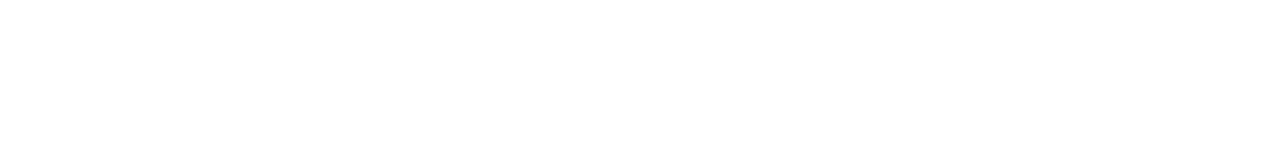
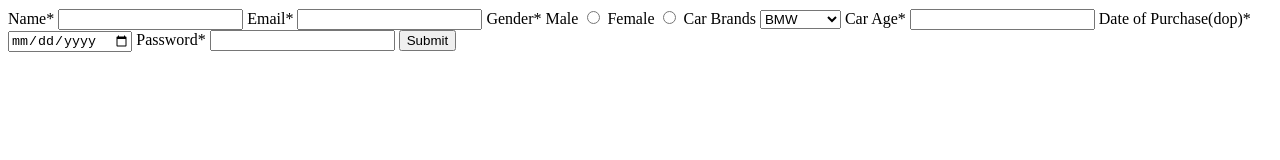
Before and after one commit to acciojob/car-insurance-form-TusharRB, a website: page main.html in a window 1280 px wide. Drawn offline with Linux system fonts and the light colour scheme.

Commit message:
created a submission

```diff
--- a/main.html
+++ b/main.html
@@ -11,6 +11,40 @@
     <script type="text/javascript" src="./script.js">
 </script>
 
+<form method="POST">
+  <label for="name">Name*</label>
+  <input type="text" id="name" name="name" required>
+
+  <label for="email">Email*</label>
+  <input type="email" id="email" name="email" required>
+
+  <label>Gender*</label>
+  <label for="male">Male</label>
+  <input type="radio" id="male" name="gender" required>
+  <label for="female">Female</label>
+  <input type="radio" id="female" name="gender" required>
+
+  <label for="cars">Car Brands</label>
+  <select id="cars" name="car">
+    <option value="BMW">BMW</option>
+    <option value="Audi">Audi</option>
+    <option value="Mercedes">Mercedes</option>
+  </select>
+
+  <label for="carage">Car Age*</label>
+  <input type="number" id="carage" name="carage" required>
+
+  <label for="dop">Date of Purchase(dop)*</label>
+  <input type="date" id="dop" name="dop" required>
+
+  <label for="password">Password*</label>
+  <input type="password" id="password" name="password" required>
+
+  <button type="submit">Submit</button>
+</form>
+
+
+
 </body>
 
 </html>
```
